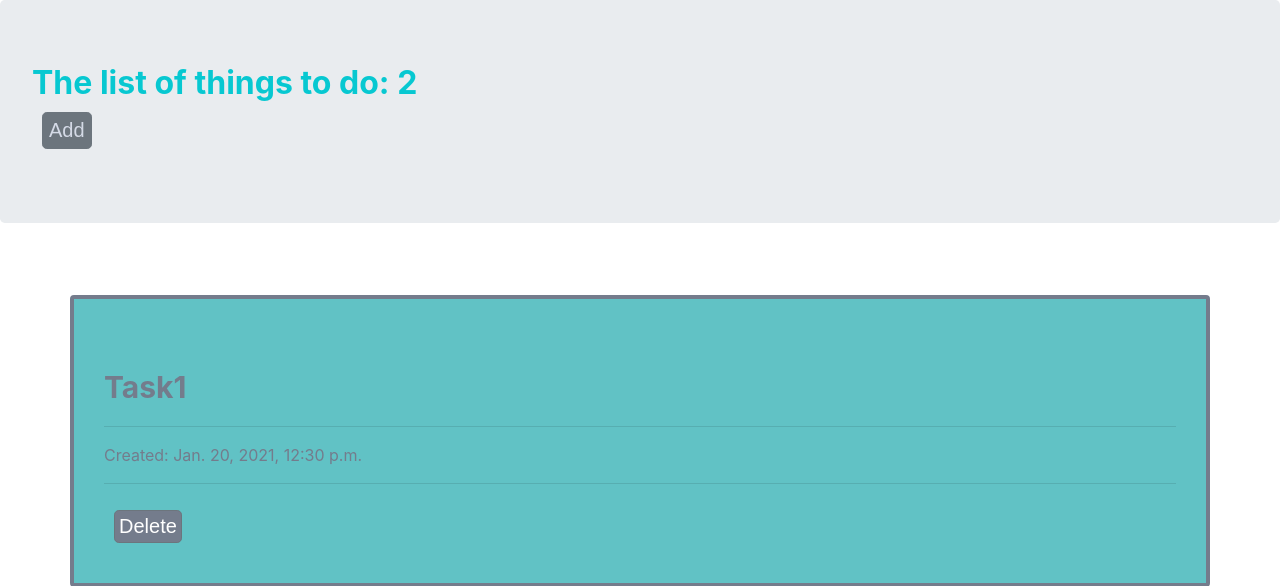
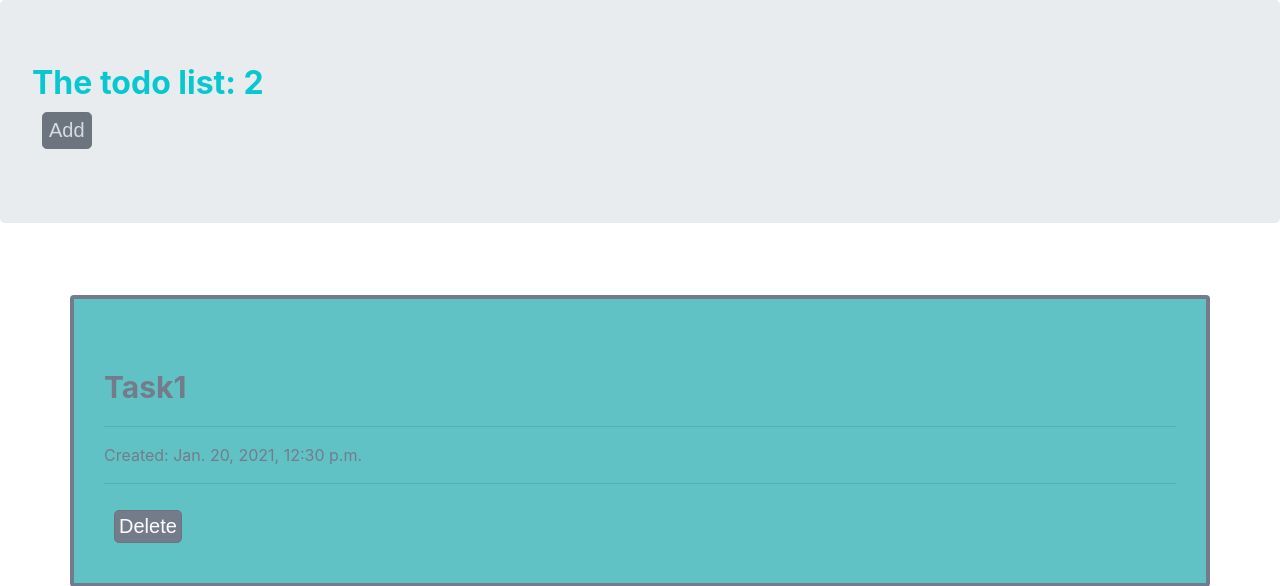
Before and after one commit to GretaRob/Todo_List_Django, a Django app: page / in a window 1280 px wide. Shown: the top 586 px of the page. Run offline with Django 3.2, Linux system fonts and the light colour scheme; data comes from the database, SQL or seed files in the repository; some libraries are stand-ins or nearby versions.

Commit message:
Update home.html

```diff
--- a/todo_list/templates/home.html
+++ b/todo_list/templates/home.html
@@ -15,7 +15,7 @@
 </head>
 <body>
         <h2 class="jumbotron" style="color: #07C8D1; font-weight: bold;">
-            The list of things to do: {{count}}
+            The todo list: {{count}}
             <form method="POST" action="{% url 'addTodo' %}">
                 {% csrf_token %}
             <button class="btn btn-secondary btn-lg" style="padding: 6px; margin:10px; font: 20px Montserrat, sans-serif;"><a href='/addTodo' style="text-decoration: none; color: #D4DAE6">Add</a></button>
```
